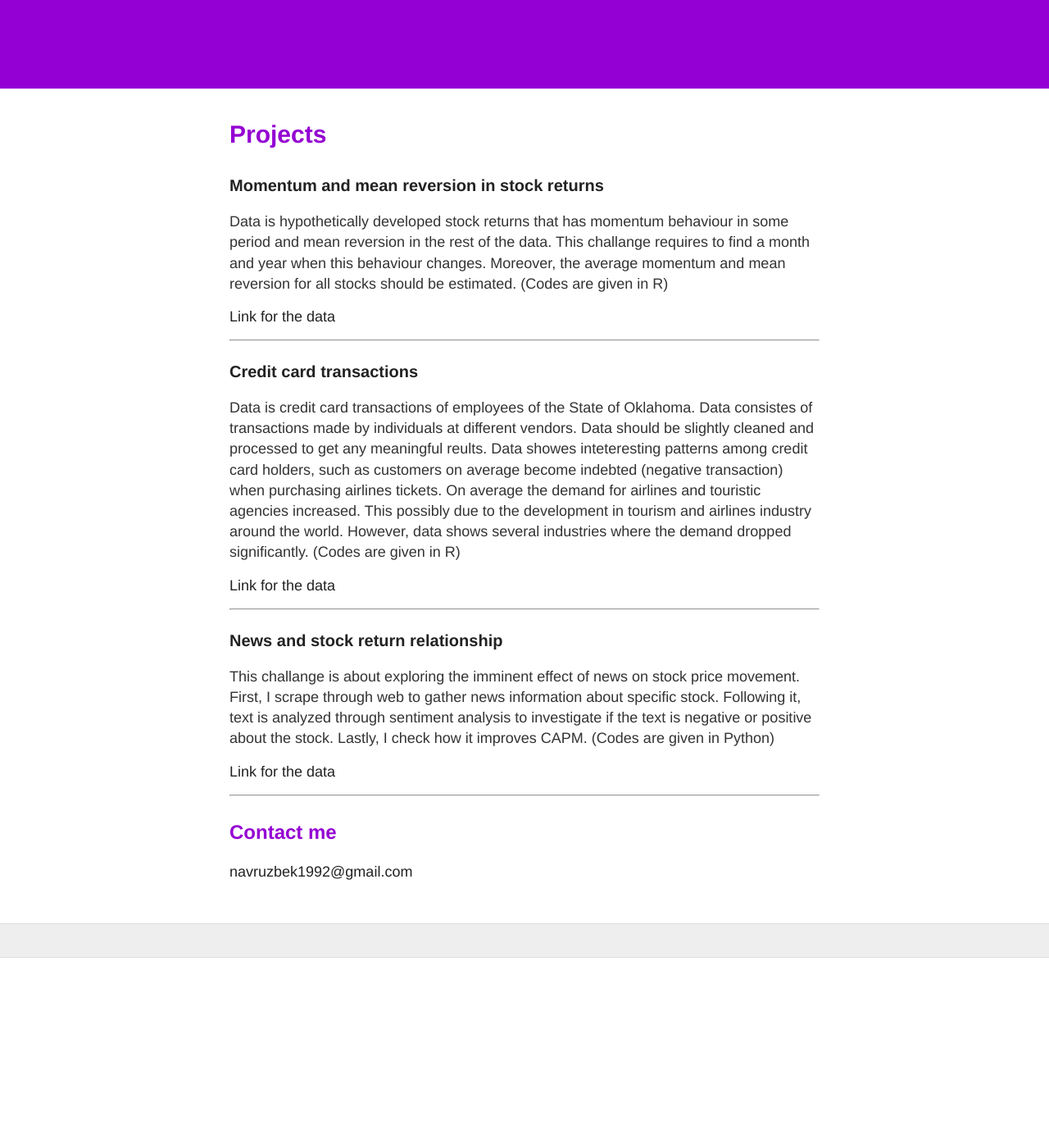
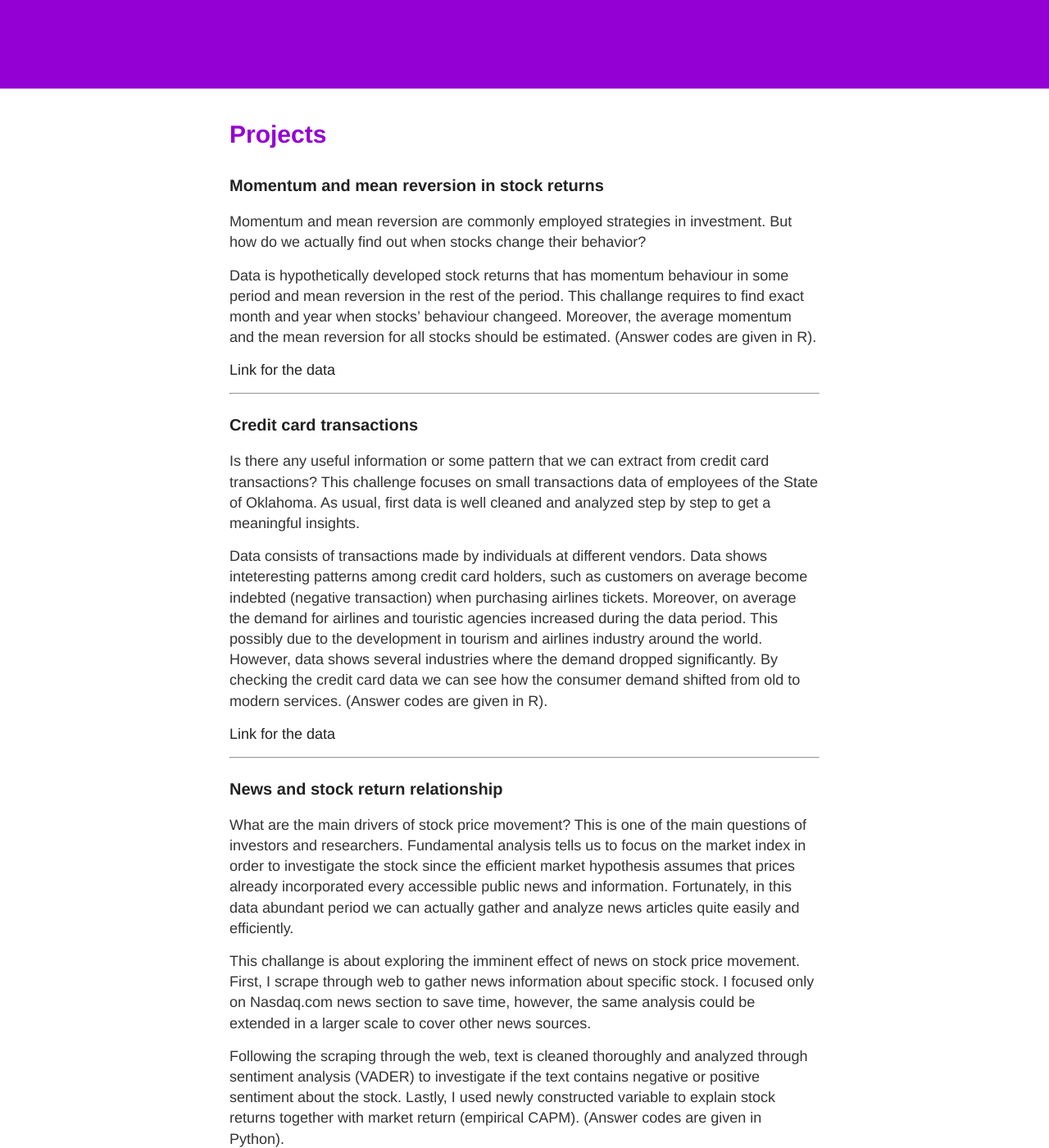
Before and after one commit to navruzbek1992/data_challenge, a Jekyll site: the page built from projects.md, in a window 1280 px wide and 1400 px high, scrolled down 535 px. Shown: the whole window at 82% size. Built offline with Jekyll 4.4.1, drawn with Linux system fonts in a browser that asks for light colours; nearby versions of some CDN libraries; before the commit the page ends 1703 px from its top, so only the background shows below that.

Commit message:
Update projects.md

```diff
--- a/projects.md
+++ b/projects.md
@@ -6,7 +6,9 @@ permalink: /projects/
 
 ### [Momentum and mean reversion in stock returns](/projects/project1.nb.html)
 
-Data is hypothetically developed stock returns that has momentum behaviour in some period and mean reversion in the rest of the data. This challange requires to find a month and year when this behaviour changes. Moreover, the average momentum and mean reversion for all stocks should be estimated. (Codes are given in R)
+Momentum and mean reversion are commonly employed strategies in investment. But how do we actually find out when stocks change their behavior?
+
+Data is hypothetically developed stock returns that has momentum behaviour in some period and mean reversion in the rest of the period. This challange requires to find exact month and year when stocks' behaviour changeed. Moreover, the average momentum and the mean reversion for all stocks should be estimated. (Answer codes are given in R).
 
 [Link for the data](https://navruzbek1992.github.io/stock-return-analysis/returns_20181228.csv)
 
@@ -14,7 +16,9 @@ Data is hypothetically developed stock returns that has momentum behaviour in so
 
 ### [Credit card transactions](/projects/project2.nb.html)
 
-Data is credit card transactions of employees of the State of Oklahoma. Data consistes of transactions made by individuals at different vendors. Data should be slightly cleaned and processed to get any meaningful reults. Data showes inteteresting patterns among credit card holders, such as customers on average become indebted (negative transaction) when purchasing airlines tickets. On average the demand for airlines and touristic agencies increased. This possibly due to the development in tourism and airlines industry around the world. However, data shows several industries where the demand dropped significantly. (Codes are given in R)
+Is there any useful information or some pattern that we can extract from credit card transactions? This challenge focuses on small transactions data of employees of the State of Oklahoma. As usual, first data is well cleaned and analyzed step by step to get a meaningful insights.
+
+Data consists of transactions made by individuals at different vendors. Data shows inteteresting patterns among credit card holders, such as customers on average become indebted (negative transaction) when purchasing airlines tickets. Moreover, on average the demand for airlines and touristic agencies increased during the data period. This possibly due to the development in tourism and airlines industry around the world. However, data shows several industries where the demand dropped significantly. By checking the credit card data we can see how the consumer demand shifted from old to modern services. (Answer codes are given in R).
 
 [Link for the data](https://navruzbek1992.github.io/stock-return-analysis/res_purchase_2014.csv)
 
@@ -22,7 +26,11 @@ Data is credit card transactions of employees of the State of Oklahoma. Data con
 
 ### [News and stock return relationship](/projects/news_and_boeing_stocks.html)
 
-This challange is about exploring the imminent effect of news on stock price movement. First, I scrape through web to gather news information about specific stock. Following it, text is analyzed through sentiment analysis to investigate if the text is negative or positive about the stock. Lastly, I check how it improves CAPM. (Codes are given in Python)
+What are the main drivers of stock price movement? This is one of the main questions of investors and researchers. Fundamental analysis tells us to focus on the market index in order to investigate the stock since the efficient market hypothesis assumes that prices already incorporated every accessible public news and information. Fortunately, in this data abundant period we can actually gather and analyze news articles quite easily and efficiently.
+
+This challange is about exploring the imminent effect of news on stock price movement. First, I scrape through web to gather news information about specific stock. I focused only on Nasdaq.com news section to save time, however, the same analysis could be extended in a larger scale to cover other news sources.
+
+Following the scraping through the web, text is cleaned thoroughly and analyzed through sentiment analysis (VADER) to investigate if the text contains negative or positive sentiment about the stock. Lastly, I used newly constructed variable to explain stock returns together with market return (empirical CAPM). (Answer codes are given in Python).
 
 [Link for the data](https://navruzbek1992.github.io/stock-return-analysis/project3.zip)
 
```
